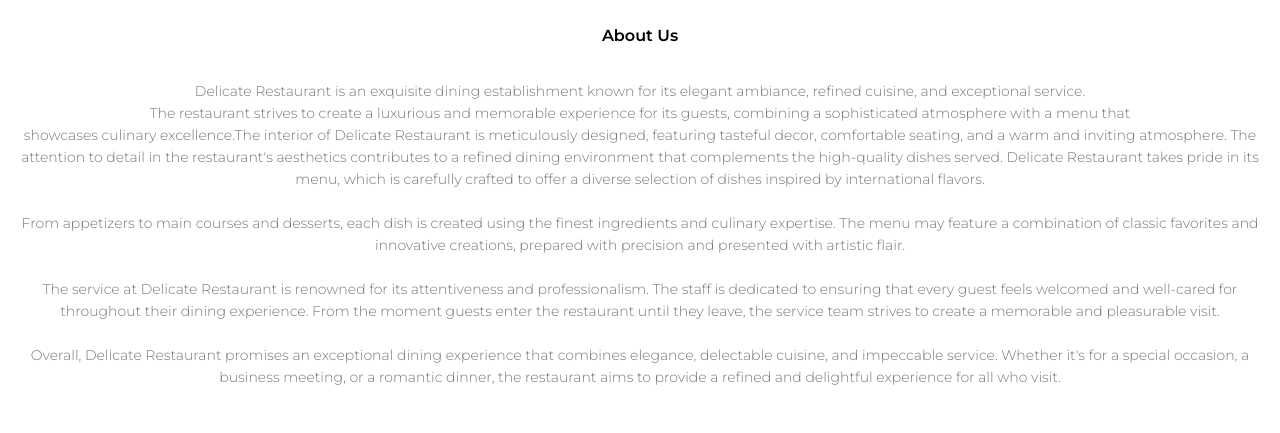
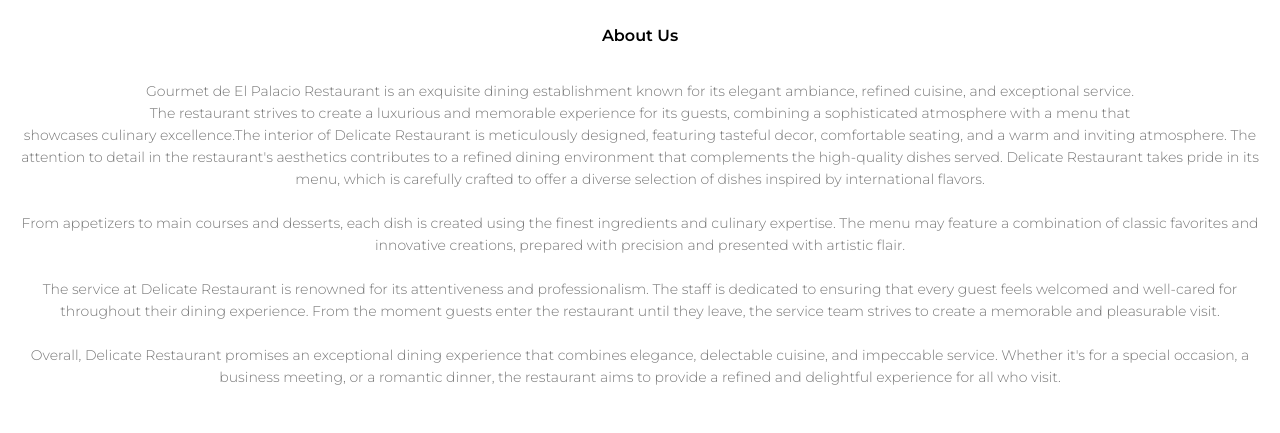
Before and after one commit to dilaaindah/UAS_Pemrograman_Lanjut, a plain HTML site: page about.html in a window 1280 px wide. Shown: the part 424-857 px from the top of the page. Drawn offline with Linux system fonts and the light colour scheme.

Commit message:
commit 10

```diff
--- a/about.html
+++ b/about.html
@@ -32,7 +32,7 @@
 <!------- Footer ------>
 <section class="footer">
     <h4>About Us</h4>
-    <p> Delicate Restaurant is an exquisite dining establishment known for its elegant ambiance, refined cuisine, and exceptional service.<br>
+    <p> Gourmet de El Palacio Restaurant is an exquisite dining establishment known for its elegant ambiance, refined cuisine, and exceptional service.<br>
         The restaurant strives to create a luxurious and memorable experience for its guests, combining a sophisticated atmosphere with
         a menu that<br>showcases culinary excellence.The interior of Delicate Restaurant is meticulously designed, featuring tasteful decor,
         comfortable seating, and a warm and inviting atmosphere. The attention to detail in the restaurant's aesthetics contributes to a
```
